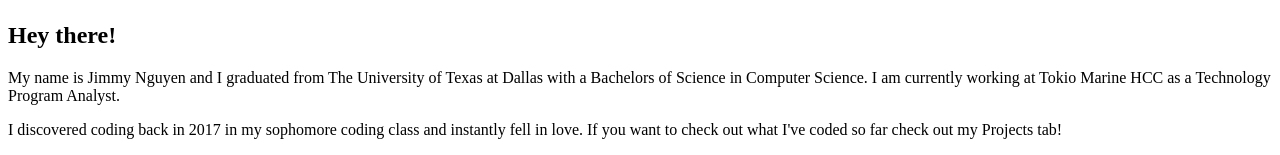
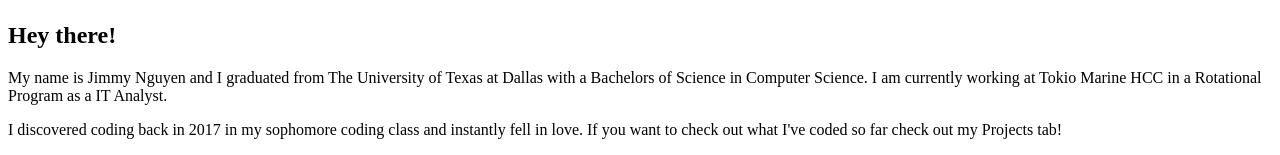
Before and after one commit to justjdnguyen/personal-website, a Next.js app in the folder react-website/: page / in a window 1280 px wide. Shown: the part 1301-1456 px from the top of the page. Built offline with nearby package versions, Linux system fonts and the light colour scheme.

Commit message:
Update page.js

```diff
--- a/react-website/app/page.js
+++ b/react-website/app/page.js
@@ -226,8 +226,8 @@
                 <p className="text-xl pb-4 lg:text-3xl">
                   My name is Jimmy Nguyen and I graduated from The University of
                   Texas at Dallas with a Bachelors of Science in Computer
-                  Science. I am currently working at Tokio Marine HCC as a
-                  Technology Program Analyst.
+                  Science. I am currently working at Tokio Marine HCC in a Rotational Program
+                  as a IT Analyst.
                 </p>
                 <p className="text-xl pb-4 lg:text-3xl">
                   I discovered coding back in 2017 in my sophomore coding class
@@ -392,7 +392,7 @@
               <li className="bg-gradient-to-r from-violet-300 to-blue-400 text-xl text-white px-3 py-2 rounded flex justify-center gap-2">
                 <AiOutlineDownload className="mt-1" />
                 <a
-                  href="https://drive.google.com/uc?export=download&id=1jUhwLrlYeLKTsoYD7rKyW99PgpkYymlj"
+                  href="https://drive.google.com/uc?export=download&id=1hrc7AYl6XgqVbKH96-T1e58nWb-6jo46"
                   target={"_blank"}
                 >
                   Resume
```
